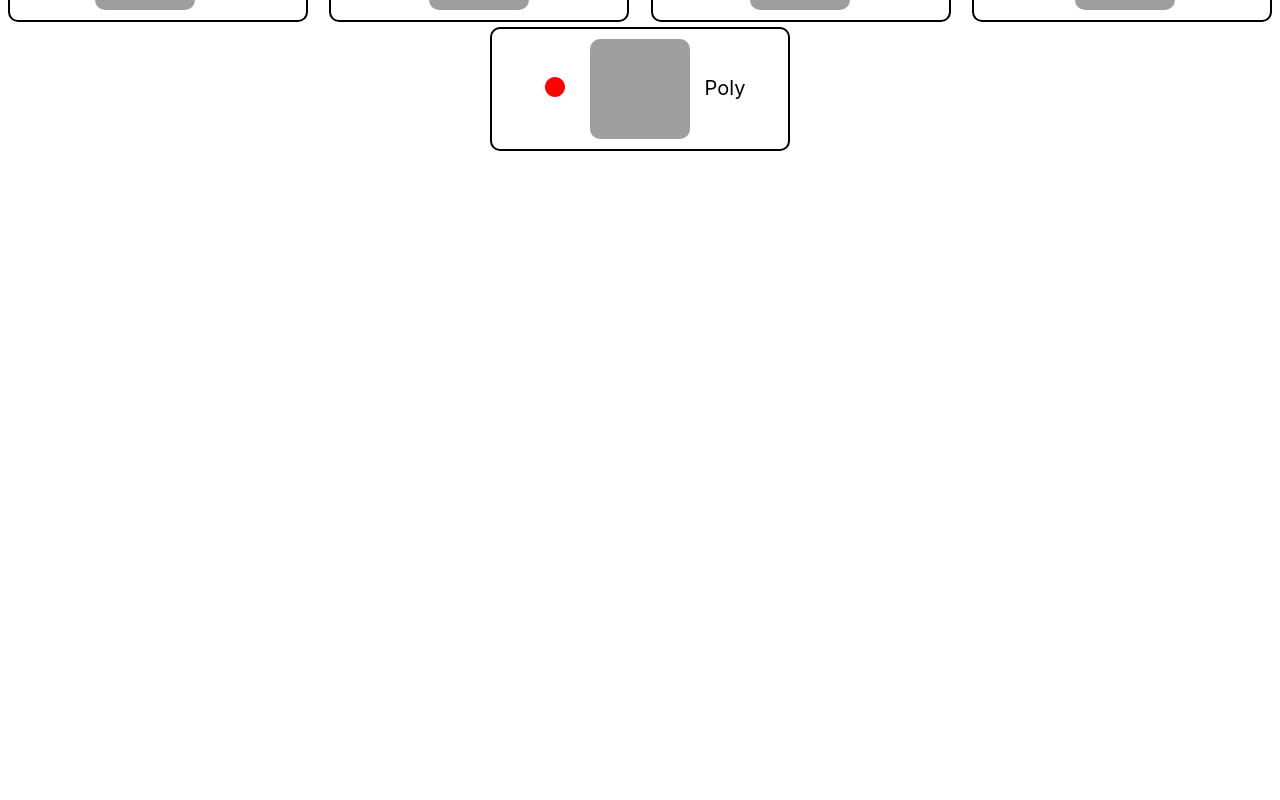
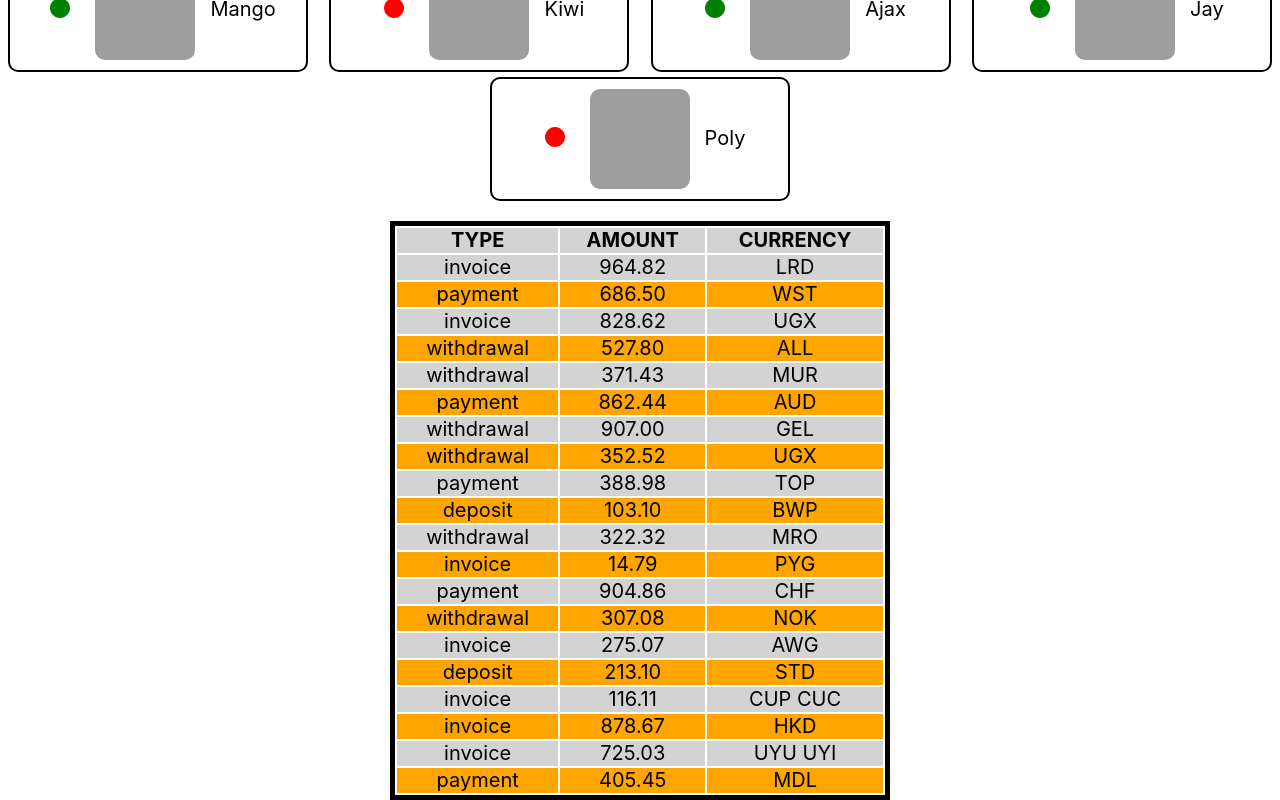
Before and after one commit to Yakomoga777/goit-react-hw-01-components, a React (Create React App) app: page / in a window 1280 px wide. Shown: the part 680-1480 px from the top of the page. Before the commit the page ends 831 px from the top, so only its background shows below. Built offline with nearby package versions, Linux system fonts and the light colour scheme; grey boxes are pictures that could not be loaded.

Commit message:
додає новий компонент TransactionHistory

```diff
--- a/src/components/App.jsx
+++ b/src/components/App.jsx
@@ -8,6 +8,8 @@
 import items from '../data.json';
 import friendsItems from '../friends.json';
 import { GlobalStyle } from './GlobalStyles';
+import { TransactionHistory } from './TransactionHistory/TransactionHistory';
+import transactions from '../transactions.json';
 
 export const App = () => {
   return (
@@ -21,7 +23,15 @@
         stats={user.stats}
       />
       <Statistics title="Upload stats" stats={items} />
+      <Statistics stats={items} />
       <FriendList friends={friendsItems} />
+      <TransactionHistory
+        items={transactions}
+        // id={transactions.id}
+        // type={transactions.type}
+        // amount={transactions.amount}
+        // currency={transactions.currency}
+      />
     </>
   );
 };
--- /dev/null
+++ b/src/components/TransactionHistory/TransactionHistory.jsx
@@ -0,0 +1,42 @@
+import React from 'react';
+import PropTypes from 'prop-types';
+
+import data from '../../transactions.json';
+import { Table, Tbody, Thead, TRow } from './TransactionHistory.styled';
+
+export function TransactionHistory({ items }) {
+  const { id, type, amount, currency } = items;
+  return (
+    <Table>
+      <Thead>
+        <TRow>
+          <th>Type</th>
+          <th>Amount</th>
+          <th>Currency</th>
+        </TRow>
+      </Thead>
+      <Tbody>
+        {items.map(({ id, type, amount, currency }) => (
+          <TRow key={id}>
+            <td>{type}</td>
+            <td>{amount}</td>
+            <td>{currency}</td>
+          </TRow>
+        ))}
+      </Tbody>
+    </Table>
+  );
+}
+
+// Прописую типи пропсів
+
+TransactionHistory.propTypes = {
+  items: PropTypes.arrayOf(
+    PropTypes.shape({
+      id: PropTypes.number,
+      type: PropTypes.string.isRequired,
+      amount: PropTypes.number.isRequired,
+      currency: PropTypes.string.isRequired,
+    })
+  ),
+};
--- /dev/null
+++ b/src/components/TransactionHistory/TransactionHistory.styled.js
@@ -0,0 +1,28 @@
+// 'transaction-history';
+import styled from 'styled-components';
+
+export const Table = styled.table`
+  margin-top: 20px;
+  margin-left: auto;
+  margin-right: auto;
+  width: 500px;
+  border: 5px solid black;
+`;
+export const Thead = styled.thead`
+  text-transform: uppercase;
+  border: 5px solid black;
+`;
+export const Tbody = styled.tbody`
+  text-align: center;
+`;
+export const TRow = styled.tr`
+  height: 20px;
+  font-size: 20px;
+
+  :nth-child(2n + 1) {
+    background-color: lightgrey;
+  }
+  :nth-child(2n) {
+    background-color: orange;
+  }
+`;
--- /dev/null
+++ b/src/transactions.json
@@ -0,0 +1,122 @@
+[
+  {
+    "id": "1e0700a2-5183-4291-85cc-2065a036a683",
+    "type": "invoice",
+    "amount": "964.82",
+    "currency": "LRD"
+  },
+  {
+    "id": "a30f821b-4d25-4ff0-abdd-e340b3f0dd2b",
+    "type": "payment",
+    "amount": "686.50",
+    "currency": "WST"
+  },
+  {
+    "id": "44dca67a-8e5a-4798-bf8e-b15efd4e1abd",
+    "type": "invoice",
+    "amount": "828.62",
+    "currency": "UGX"
+  },
+  {
+    "id": "ea8ed3dc-2b68-4a53-905a-53ecb0adef33",
+    "type": "withdrawal",
+    "amount": "527.80",
+    "currency": "ALL"
+  },
+  {
+    "id": "ea76146a-0b00-4b80-bc02-a8c822176712",
+    "type": "withdrawal",
+    "amount": "371.43",
+    "currency": "MUR"
+  },
+  {
+    "id": "63ca02f9-d637-46b5-9237-f3b24425e029",
+    "type": "payment",
+    "amount": "862.44",
+    "currency": "AUD"
+  },
+  {
+    "id": "ed0263e8-59a5-4bf1-87e0-2bb88e53dc34",
+    "type": "withdrawal",
+    "amount": "907.00",
+    "currency": "GEL"
+  },
+  {
+    "id": "6013bad0-750c-4691-8bc2-d8f2b43969c4",
+    "type": "withdrawal",
+    "amount": "352.52",
+    "currency": "UGX"
+  },
+  {
+    "id": "252c7be4-8b06-4fa7-8d42-61fb835b70d5",
+    "type": "payment",
+    "amount": "388.98",
+    "currency": "TOP"
+  },
+  {
+    "id": "4eaab41b-b967-40ac-82ed-85fc66f646f1",
+    "type": "deposit",
+    "amount": "103.10",
+    "currency": "BWP"
+  },
+  {
+    "id": "9648a350-8469-42d5-8bf3-18090de5fe67",
+    "type": "withdrawal",
+    "amount": "322.32",
+    "currency": "MRO"
+  },
+  {
+    "id": "9c5c25fb-1a95-4b2f-8d1f-4c4426d677cc",
+    "type": "invoice",
+    "amount": "14.79",
+    "currency": "PYG"
+  },
+  {
+    "id": "43ef232c-80e9-4d6f-b48a-b22405620de3",
+    "type": "payment",
+    "amount": "904.86",
+    "currency": "CHF"
+  },
+  {
+    "id": "5161682e-e620-4019-ab0a-24ceb10fbd20",
+    "type": "withdrawal",
+    "amount": "307.08",
+    "currency": "NOK"
+  },
+  {
+    "id": "7b119d71-42e6-4c42-a141-6818b07bb9ff",
+    "type": "invoice",
+    "amount": "275.07",
+    "currency": "AWG"
+  },
+  {
+    "id": "a4f65722-65c4-4c28-b1f4-b8ed988bb205",
+    "type": "deposit",
+    "amount": "213.10",
+    "currency": "STD"
+  },
+  {
+    "id": "c6e5784b-0ca3-48d6-86e5-b5128af5a523",
+    "type": "invoice",
+    "amount": "116.11",
+    "currency": "CUP CUC"
+  },
+  {
+    "id": "c9ebed6a-3a02-4b49-ac0d-0534b51f2bfd",
+    "type": "invoice",
+    "amount": "878.67",
+    "currency": "HKD"
+  },
+  {
+    "id": "a4a98b0e-b22c-438b-9f83-de2df52110c8",
+    "type": "invoice",
+    "amount": "725.03",
+    "currency": "UYU UYI"
+  },
+  {
+    "id": "b39bfa7a-0166-4c47-94d6-87d20590f746",
+    "type": "payment",
+    "amount": "405.45",
+    "currency": "MDL"
+  }
+]
```
